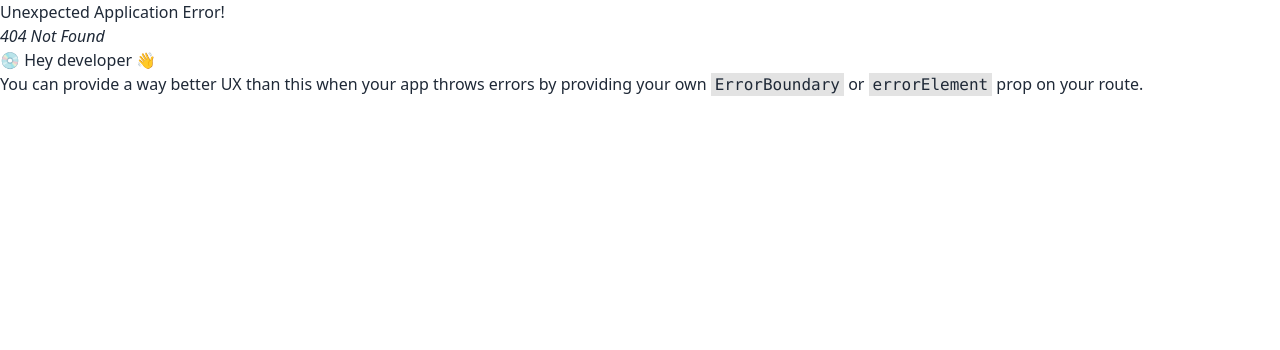
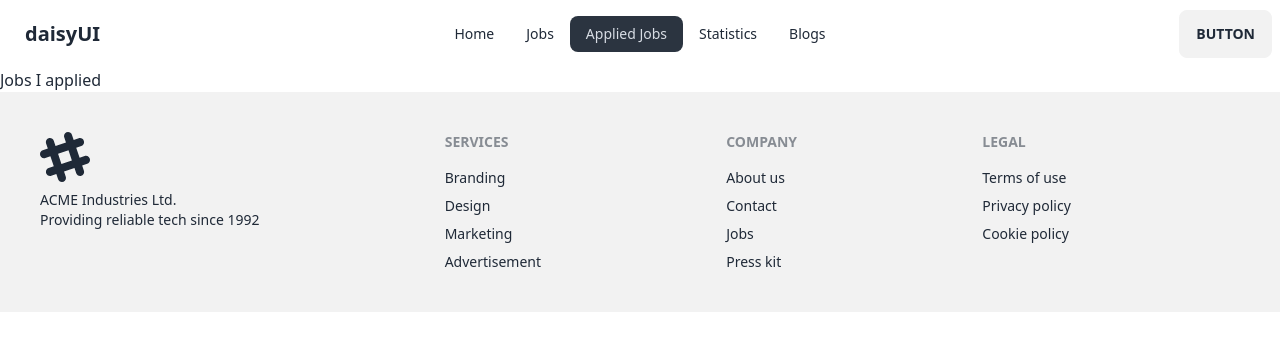
Before and after one commit to samen22/career-hub-with-react, a React (Vite) app: page /applied in a window 1280 px wide. Before the commit this address had no page. Shown: the top 350 px of the page. Built offline with nearby package versions, Linux system fonts and the light colour scheme.

Commit message:
Setup routes and make some components for the project

```diff
--- /dev/null
+++ b/src/components/AppliedJobs/AppliedJobs.jsx
@@ -0,0 +1,10 @@
+
+const AppliedJobs = () => {
+  return (
+    <div>
+      <h2>Jobs I applied</h2>
+    </div>
+  );
+};
+
+export default AppliedJobs;
--- /dev/null
+++ b/src/components/Blogs/Blogs.jsx
@@ -0,0 +1,10 @@
+
+const Blogs = () => {
+  return (
+    <div>
+      <h2>Blogs here</h2>
+    </div>
+  );
+};
+
+export default Blogs;
--- /dev/null
+++ b/src/components/ErrorPage/ErrorPage.jsx
@@ -0,0 +1,14 @@
+import React from 'react';
+import { Link } from 'react-router-dom';
+
+const ErrorPage = () => {
+  return (
+    <div>
+      <h2>Oppss!!!</h2>
+      <p>The page your requested is currently NOT FOUND!!!</p>
+      <Link to='/'><button>Go Back to home</button></Link>
+    </div>
+  );
+};
+
+export default ErrorPage;
--- /dev/null
+++ b/src/components/Header/Header.jsx
@@ -0,0 +1,37 @@
+import { NavLink } from "react-router-dom";
+
+const Header = () => {
+
+  const links = <>
+    <li><NavLink to='/'>Home</NavLink></li>
+    <li><NavLink to='/jobs'>Jobs</NavLink></li>
+    <li><NavLink to='/applied'>Applied Jobs</NavLink></li>
+    <li><NavLink to='/statistics'>Statistics</NavLink></li>
+    <li><NavLink to='/blogs'>Blogs</NavLink></li>
+  </>
+  return (
+    <div className="navbar bg-base-100">
+      <div className="navbar-start">
+        <div className="dropdown">
+          <label tabIndex={0} className="btn btn-ghost lg:hidden">
+            <svg xmlns="http://www.w3.org/2000/svg" className="h-5 w-5" fill="none" viewBox="0 0 24 24" stroke="currentColor"><path strokeLinecap="round" strokeLinejoin="round" strokeWidth="2" d="M4 6h16M4 12h8m-8 6h16" /></svg>
+          </label>
+          <ul tabIndex={0} className="menu menu-sm dropdown-content mt-3 z-[1] p-2 shadow bg-base-100 rounded-box w-52">
+          {links}
+          </ul>
+        </div>
+        <a className="btn btn-ghost normal-case text-xl">daisyUI</a>
+      </div>
+      <div className="navbar-center hidden lg:flex">
+        <ul className="menu menu-horizontal px-1">
+          {links}
+        </ul>
+      </div>
+      <div className="navbar-end">
+        <a className="btn">Button</a>
+      </div>
+    </div>
+  );
+};
+
+export default Header;
--- /dev/null
+++ b/src/components/Jobs/Jobs.jsx
@@ -0,0 +1,11 @@
+import React from 'react';
+
+const Jobs = () => {
+  return (
+    <div>
+      <h2>Total Jobs here</h2>
+    </div>
+  );
+};
+
+export default Jobs;
--- a/src/components/Root/Root.jsx
+++ b/src/components/Root/Root.jsx
@@ -1,10 +1,12 @@
 import { Outlet } from "react-router-dom";
 import Footer from "../Footer/Footer";
+import Header from "../Header/Header";
 
 
 const Root = () => {
   return (
     <div>
+      <Header></Header>
       <Outlet></Outlet>
       <Footer></Footer>
     </div>
--- /dev/null
+++ b/src/components/Statistics/Statistics.jsx
@@ -0,0 +1,11 @@
+
+
+const Statistics = () => {
+  return (
+    <div>
+      <h2>Total Statistics here</h2>
+    </div>
+  );
+};
+
+export default Statistics;
--- a/src/main.jsx
+++ b/src/main.jsx
@@ -7,15 +7,37 @@
 import './index.css'
 import Root from './components/Root/Root';
 import Home from './components/Home/Home';
+import Jobs from './components/Jobs/Jobs';
+import AppliedJobs from './components/AppliedJobs/AppliedJobs';
+import Statistics from './components/Statistics/Statistics';
+import Blogs from './components/Blogs/Blogs';
+import ErrorPage from './components/ErrorPage/ErrorPage';
 
 const router = createBrowserRouter([
   {
     path: "/",
     element: <Root></Root>,
+    errorElement: <ErrorPage></ErrorPage>,
     children:[
       {
         path: '/',
         element: <Home></Home>
+      },
+      {
+        path: '/jobs',
+        element: <Jobs></Jobs>
+      },
+      {
+        path: '/applied',
+        element: <AppliedJobs></AppliedJobs>
+      },
+      {
+        path: '/statistics',
+        element: <Statistics></Statistics>
+      },
+      {
+        path: '/blogs',
+        element: <Blogs></Blogs>
       }
     ]
   },
```
